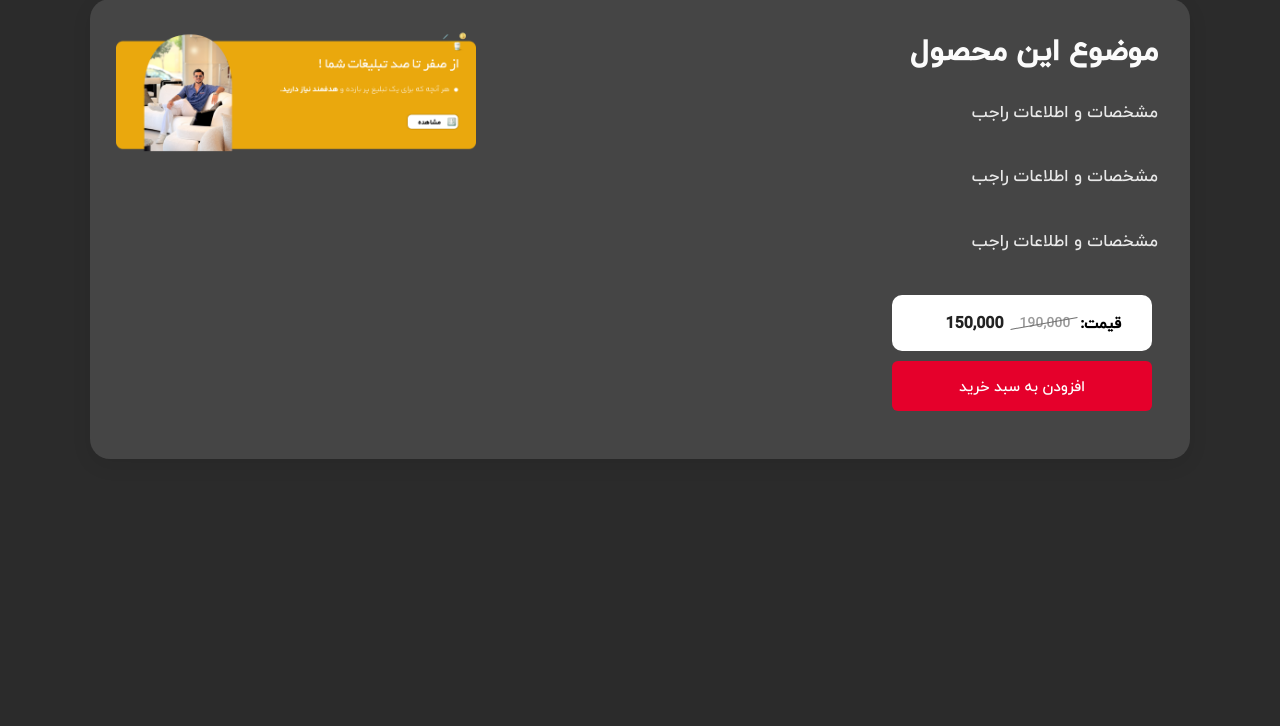
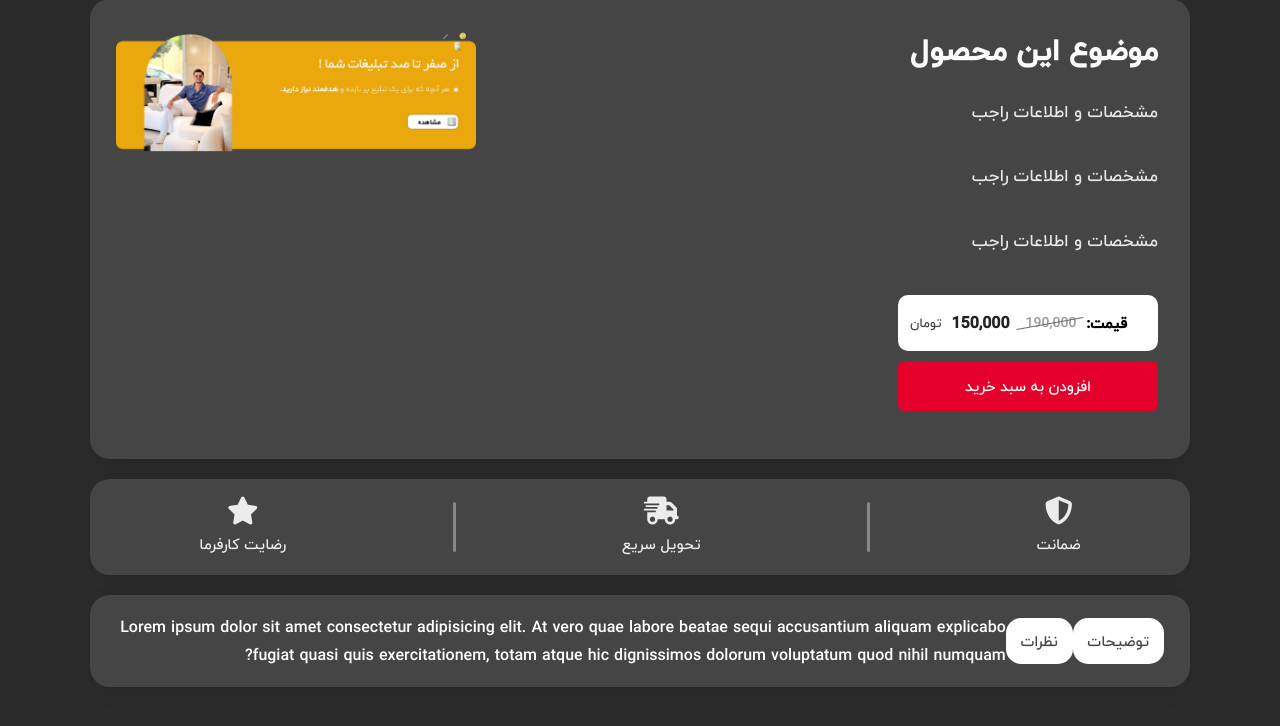
Before and after one commit to adib-rahamani-dev/ArmanWeb-1, a PHP site: page /Sample_work.html in a window 1280 px wide. Shown: the part 37-763 px from the top of the page. Run offline with PHP 8.4, Linux system fonts and the light colour scheme.

Commit message:
sample work :: new section , description added

```diff
--- a/Assets/style/sample_work.css
+++ b/Assets/style/sample_work.css
@@ -1,187 +1,296 @@
-:root{
-  --card-bg:#454545;
-  --card-radius:20px;
-  --gap:22px;
-  --text-white:#ffffff;
-  --muted:#9a9a9a;
-  --accent:#e5002b;
-  --container-max:1100px;
-  --image-w:360px;
-  --price-w:260px;
-  --button-w:260px;
+:root {
+  --card-bg: #454545;
+  --card-radius: 20px;
+  --gap: 22px;
+  --text-white: #ffffff;
+  --muted: #9a9a9a;
+  --accent: #e5002b;
+  --container-max: 1100px;
+  --image-w: 360px;
+  --price-w: 260px;
+  --button-w: 260px;
 }
 
-*{box-sizing:border-box;margin:0;padding:0}
-html,body{height:100%}
-body{
-  font-family:"Yekan",system-ui,sans-serif;
-  background:#f3f3f3;
-  display:flex;
-  justify-content:center;
-  align-items:flex-start;
-  padding:36px 18px;
-  direction:rtl;
+* {
+  box-sizing: border-box;
+  margin: 0;
+  padding: 0;
+}
+html,
+body {
+  height: 100%;
+}
+body {
+  font-family: "Yekan", system-ui, sans-serif;
+  background: #f3f3f3;
+  display: flex;
+  justify-content: center;
+  align-items: flex-start;
+  padding: 36px 18px;
+  direction: rtl;
 }
 
-.page-wrap{width:100%;display:flex;justify-content:center}
-
-.information-section{
-  width:100%;
-  max-width:var(--container-max);
-  background-color:var(--card-bg);
-  border-radius:var(--card-radius);
-  display:flex;
-  gap:var(--gap);
-  padding:26px;
-  align-items:flex-start;
-  box-shadow:0 6px 20px rgba(0,0,0,0.08);
-  min-height:460px;
+.page-wrap {
+  width: 100%;
+  display: flex;
+  flex-direction: column;
+  align-items: center;
 }
 
-.image-wrapper{
-  width:var(--image-w);
-  flex-shrink:0;
-  display:flex;
-  align-items:flex-start;
-  justify-content:center;
+.information-section {
+  width: 100%;
+  max-width: var(--container-max);
+  background-color: var(--card-bg);
+  border-radius: var(--card-radius);
+  display: flex;
+  gap: var(--gap);
+  padding: 26px;
+  align-items: flex-start;
+  box-shadow: 0 6px 20px rgba(0, 0, 0, 0.08);
+  min-height: 460px;
 }
 
-.image-wrapper img{
-  width:100%;
-  height:auto;
-  max-height:420px;
-  object-fit:contain;
-  border-radius:10px;
+.image-wrapper {
+  width: var(--image-w);
+  flex-shrink: 0;
+  display: flex;
+  align-items: flex-start;
+  justify-content: center;
 }
 
-.content{
-  flex:1;
-  color:var(--text-white);
-  display:flex;
-  flex-direction:column;
-  gap:20px;
-  min-width:0;
-  padding-right:6px;
+.image-wrapper img {
+  width: 100%;
+  height: auto;
+  max-height: 420px;
+  object-fit: contain;
+  border-radius: 10px;
 }
 
-.product-name{
-  color:var(--text-white);
-  opacity:0.98;
-  text-align:right;
-  font-size:30px;
-  white-space:nowrap;
-  overflow:hidden;
-  text-overflow:ellipsis;
+.content {
+  flex: 1;
+  color: var(--text-white);
+  display: flex;
+  flex-direction: column;
+  gap: 20px;
+  min-width: 0;
+  padding-right: 6px;
 }
 
-.short-info{
-  color:var(--text-white);
-  opacity:0.88;
-  text-align:right;
-  font-size:17px;
-  line-height:1.9;
-  word-break:break-word;
-  margin-bottom:12px;
+.product-name {
+  color: var(--text-white);
+  opacity: 0.98;
+  text-align: right;
+  font-size: 30px;
+  white-space: nowrap;
+  overflow: hidden;
+  text-overflow: ellipsis;
 }
 
-.price-and-actions{
-  display:flex;
-  flex-direction:column;
-  align-items:flex-end;
-  gap:10px;
-  margin-top:6px;
-  margin-right:6px;
-  width:fit-content;
+.short-info {
+  color: var(--text-white);
+  opacity: 0.88;
+  text-align: right;
+  font-size: 17px;
+  line-height: 1.9;
+  word-break: break-word;
+  margin-bottom: 12px;
 }
 
-.price{
-  background-color:#fff;
-  width:var(--price-w);
-  min-height:56px;
-  border-radius:10px;
-  display:flex;
-  align-items:center;
-  justify-content:flex-end;
-  gap:10px;
-  padding:8px 12px;
-  flex-wrap:nowrap;
-  overflow:hidden;
+.price-and-actions {
+  display: flex;
+  flex-direction: column;
+  align-items: flex-end;
+  gap: 10px;
+  margin-top: 6px;
+  margin-right: -10px;
+  width: fit-content;
 }
 
-.title{
-  font-size:15px;
-  color:#000;
-  margin:0;
-  flex:0 0 auto;
+.price {
+  background-color: #fff;
+  width: var(--price-w);
+  min-height: 56px;
+  border-radius: 10px;
+  display: flex;
+  align-items: center;
+  justify-content: flex-end;
+  gap: 10px;
+  padding: 8px 12px;
+  flex-wrap: nowrap;
+  overflow: hidden;
 }
 
-.old-price{
-  color:var(--muted);
-  font-size:14px;
-  position:relative;
-  padding-left:6px;
-  flex:0 0 auto;
+.title {
+  font-size: 15px;
+  color: #000;
+  margin: 0;
+  flex: 0 0 auto;
 }
 
-.old-price::after{
-  content:"";
-  position:absolute;
-  top:50%;
-  left:-6%;
-  width:120%;
-  height:1px;
-  background:#6f6f6f;
-  transform:rotate(-10deg);
+.old-price {
+  color: var(--muted);
+  font-size: 14px;
+  position: relative;
+  padding-left: 6px;
+  flex: 0 0 auto;
 }
 
-.new-price{
-  color:#222;
-  font-size:16px;
-  font-weight:600;
-  flex:0 0 auto;
+.old-price::after {
+  content: "";
+  position: absolute;
+  top: 50%;
+  left: -6%;
+  width: 120%;
+  height: 1px;
+  background: #6f6f6f;
+  transform: rotate(-10deg);
 }
 
-.price-unit p{
-  font-size:13px;
-  margin:0;
-  flex:0 0 auto;
+.new-price {
+  color: #222;
+  font-size: 16px;
+  font-weight: 600;
+  flex: 0 0 auto;
 }
 
-.add-action{
-  display:flex;
-  justify-content:flex-end;
-  width:100%;
-  padding-right:0;
+.price-unit p {
+  font-size: 13px;
+  margin: 0;
+  flex: 0 0 auto;
+  color: #454545;
 }
 
-.add-to-cart{
-  border-radius:6px;
-  border:none;
-  cursor:pointer;
-  padding:12px 18px;
-  background-color:var(--accent);
-  color:#fff;
-  font-family:"Yekan",system-ui,sans-serif;
-  font-size:15px;
-  width:var(--button-w);
-  max-width:100%;
-  transition:transform .12s ease, box-shadow .12s ease;
+.add-action {
+  display: flex;
+  justify-content: flex-end;
+  width: 100%;
+  padding-right: 10px;
 }
 
-.add-to-cart:hover{transform:translateY(-3px); box-shadow:0 6px 18px rgba(0,0,0,0.12)}
+.add-to-cart {
+  border-radius: 6px;
+  border: none;
+  cursor: pointer;
+  padding: 12px 18px;
+  background-color: var(--accent);
+  color: #fff;
+  font-family: "Yekan", system-ui, sans-serif;
+  font-size: 15px;
+  width: var(--button-w);
+  max-width: 100%;
+  transition: transform 0.12s ease, box-shadow 0.12s ease;
+}
 
-@media (max-width:980px){
-  :root{
-    --image-w:280px;
-    --price-w:100%;
-    --button-w:100%;
+.add-to-cart:hover {
+  transform: translateY(-3px);
+  box-shadow: 0 6px 18px rgba(0, 0, 0, 0.12);
+}
+
+@media (max-width: 980px) {
+  :root {
+    --image-w: 280px;
+    --price-w: 100%;
+    --button-w: 100%;
   }
-  .information-section{flex-direction:column-reverse;align-items:center;padding:20px;min-height:auto}
-  .image-wrapper{width:80%;margin-bottom:16px}
-  .content{width:100%}
-  .price{justify-content:space-between;padding:10px; width:100%}
-  .price-and-actions{align-items:center;width:100%; margin-right:0}
-  .add-action{justify-content:center;padding:0}
-  .add-to-cart{text-align:center}
-  .short-info{margin-bottom:10px}
+  .information-section {
+    flex-direction: column-reverse;
+    align-items: center;
+    padding: 20px;
+    min-height: auto;
+  }
+  .image-wrapper {
+    width: 80%;
+    margin-bottom: 16px;
+  }
+  .content {
+    width: 100%;
+  }
+  .price {
+    justify-content: space-between;
+    padding: 10px;
+    width: 100%;
+  }
+  .price-and-actions {
+    align-items: center;
+    width: 100%;
+    margin-right: 0;
+  }
+  .add-action {
+    justify-content: center;
+    padding: 0;
+  }
+  .add-to-cart {
+    text-align: center;
+  }
+  .short-info {
+    margin-bottom: 10px;
+  }
 }
+
+.information {
+  width: 100%;
+  max-width: var(--container-max);
+  background-color: var(--card-bg);
+  border-radius: var(--card-radius);
+  margin-top: 20px;
+  padding: 18px 26px;
+  display: flex;
+  justify-content: space-around;
+  align-items: center;
+  box-shadow: 0 6px 20px rgba(0, 0, 0, 0.08);
+  color: var(--text-white);
+}
+
+.info-item {
+  display: flex;
+  flex-direction: column;
+  align-items: center;
+  gap: 6px;
+  font-size: 15px;
+  opacity: 0.9;
+
+}
+
+.info-item i {
+  font-size: 28px;
+  color: var(--accent);
+  color: #ffffff;
+}
+
+.info-separator {
+  width: 3px;
+  height: 50px;
+  background: #ffffff5b;
+  border-radius: 10px;
+  /* border: 2px dashed rgba(255,255,255,0.5);  Dot border   */
+}
+
+.comments-and-description {
+  width: 100%;
+  max-width: var(--container-max);
+  background-color: var(--card-bg);
+  border-radius: var(--card-radius);
+  margin-top: 20px;
+  padding: 18px 26px;
+  display: flex;
+  justify-content: space-around;
+  align-items: center;
+  box-shadow: 0 6px 20px rgba(0, 0, 0, 0.08);
+  color: var(--text-white);
+}
+
+.description,
+.comments-btn {
+  gap: 5px;
+  border-radius: 15px;
+  border: none;
+  cursor: pointer;
+  padding: 10px 15px;
+  background-color: var(--text-white);
+  color: var(--card-bg);
+  font-family: "Yekan", system-ui, sans-serif;
+  font-size: 15px;
+  width: initial;
+  height: initial;
+  transition: transform 0.12s ease, box-shadow 0.12s ease;
+}
--- a/Sample_work.html
+++ b/Sample_work.html
@@ -4,6 +4,7 @@
     <meta charset="utf-8" />
     <meta name="viewport" content="width=device-width, initial-scale=1" />
     <title>وبسایت آرمان رجایی</title>
+
     <link rel="stylesheet" href="Assets/style/sample_work.css" />
     <link rel="stylesheet" href="Assets/style/main.css" />
     <link
@@ -11,6 +12,7 @@
       href="https://cdnjs.cloudflare.com/ajax/libs/font-awesome/6.5.0/css/all.min.css"
     />
   </head>
+
   <body>
     <div class="page-wrap">
       <section class="information-section">
@@ -35,6 +37,38 @@
           <img src="assets/img/baner2.png" alt="عکس محصول" />
         </div>
       </section>
+      <div class="information">
+        <div class="info-item">
+          <i class="fa-solid fa-shield-halved"></i>
+          <p>ضمانت</p>
+        </div>
+        <div class="info-separator"></div>
+        <div class="info-item">
+          <i class="fa-solid fa-truck-fast"></i>
+          <p>تحویل سریع</p>
+        </div>
+        <div class="info-separator"></div>
+        <div class="info-item">
+          <i class="fa-solid fa-star"></i>
+          <p>رضایت کارفرما</p>
+        </div>
+      </div>
+      <div class="comments-and-description">
+        <div class="long-description">
+          <button class="description">توضیحات</button>
+        </div>
+        <div class="comments">
+          <button class="comments-btn">نظرات</button>
+        </div>
+        <section class="show-long-description">
+          <p>
+            Lorem ipsum dolor sit amet consectetur adipisicing elit. At vero
+            quae labore beatae sequi accusantium aliquam explicabo fugiat quasi
+            quis exercitationem, totam atque hic dignissimos dolorum voluptatum
+            quod nihil numquam?
+          </p>
+        </section>
+      </div>
     </div>
   </body>
 </html>
```
Also changed, not shown: 1 other file.
